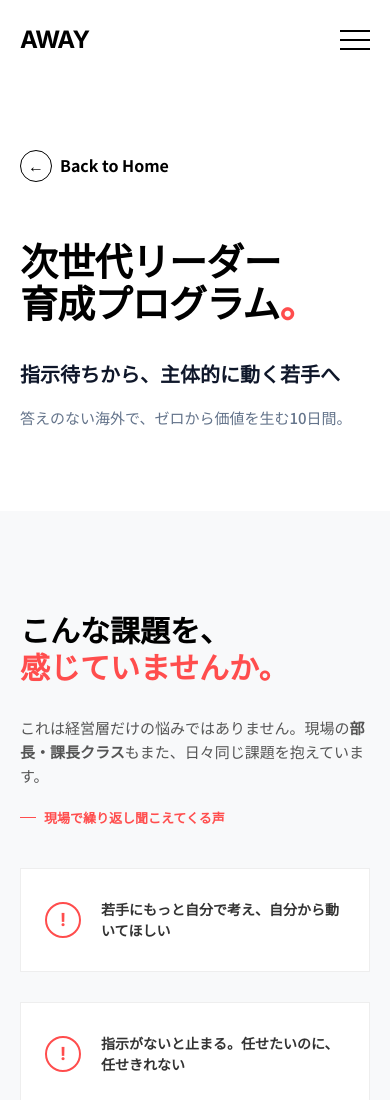
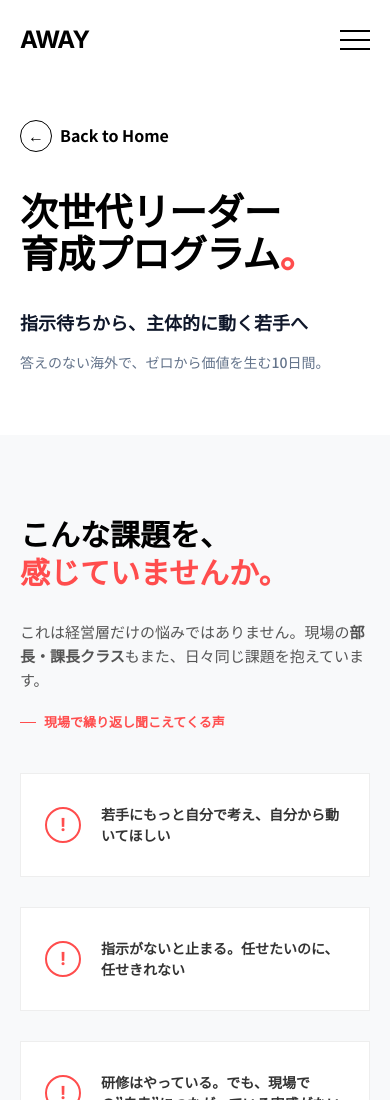
Before and after one commit to hiroyoshi1192/away, a plain HTML site: page student-program.html in a window 390 px wide. Shown: the top 1100 px of the page. Drawn offline with Linux system fonts and the light colour scheme.

Commit message:
feat: ヒーローエリアとミッションセクションの表示調整、およびタイトルの微調整

```diff
--- a/student-program.html
+++ b/student-program.html
@@ -131,6 +131,89 @@
             color: #ccc;
         }
 
+        /* Student Hero Section Styling */
+        .student-hero {
+            min-height: 100vh;
+            display: flex;
+            align-items: center;
+            padding: 80px 0 60px;
+            box-sizing: border-box;
+            background-color: #fff;
+        }
+
+        .student-hero-container {
+            display: flex;
+            flex-direction: column;
+            justify-content: flex-start;
+            min-height: calc(100vh - 140px);
+            width: 100%;
+        }
+
+        .student-hero-back {
+            display: inline-flex;
+            align-items: center;
+            gap: 8px;
+            font-weight: 600;
+            margin-bottom: 40px;
+            margin-top: 20px;
+        }
+
+        .student-hero-back span {
+            display: inline-flex;
+            align-items: center;
+            justify-content: center;
+            width: 32px;
+            height: 32px;
+            border: 1px solid #000;
+            border-radius: 50%;
+        }
+
+        .student-hero-content {
+            margin-top: auto;
+            margin-bottom: auto;
+        }
+
+        .student-hero-title {
+            font-size: 80px;
+            font-weight: 900;
+            line-height: 1.1;
+            letter-spacing: -0.02em;
+            color: #000;
+            margin-bottom: 50px;
+        }
+
+        .student-hero-text {
+            max-width: 800px;
+            line-height: 1.8;
+            font-size: 16px;
+            color: #333;
+        }
+
+        .student-hero-lead {
+            margin-bottom: 12px;
+            font-size: 24px;
+            font-weight: 800;
+            color: #0f172a;
+            font-family: 'Noto Sans JP', sans-serif;
+        }
+
+        .student-hero-sublead {
+            font-size: 18px;
+            color: #64748b;
+            font-weight: 500;
+        }
+
+        .student-mission {
+            min-height: 100vh;
+            display: flex;
+            align-items: center;
+            box-sizing: border-box;
+        }
+
+        .student-mission .container {
+            width: 100%;
+        }
+
         /* Responsive Styles */
         @media (max-width: 991px) {
             .sp-grid-3, .sp-grid-2 {
@@ -138,6 +221,27 @@
             }
         }
         @media (max-width: 768px) {
+            .student-hero {
+                min-height: auto;
+                padding: 100px 0 60px;
+            }
+            .student-hero-container {
+                min-height: auto;
+            }
+            .student-hero-title {
+                font-size: 38px !important;
+                margin-bottom: 30px !important;
+            }
+            .student-hero-lead {
+                font-size: 18px !important;
+            }
+            .student-hero-sublead {
+                font-size: 14px !important;
+            }
+            .student-mission {
+                min-height: auto;
+                padding: 80px 0;
+            }
             h1 {
                 font-size: 38px !important;
                 margin-bottom: 30px !important;
@@ -194,31 +298,34 @@
         </div>
     </header>
 
-    <main style="padding-top: 150px; padding-bottom: 100px;">
-        <div class="container">
-            <a href="index.html"
-                style="display: inline-flex; align-items: center; gap: 8px; font-weight: 600; margin-bottom: 40px;">
-                <span
-                    style="display: inline-flex; align-items: center; justify-content: center; width: 32px; height: 32px; border: 1px solid #000; border-radius: 50%;">←</span>
+    <main>
+        <!-- Hero Section -->
+        <section class="student-hero">
+            <div class="container student-hero-container">
+                <a href="index.html" class="student-hero-back">
+                    <span>←</span>
                     Back to Home
                 </a>
 
-            <h1 style="font-size: 80px; font-weight: 900; line-height: 1.1; letter-spacing: -0.02em; color: #000; margin-bottom: 50px; margin-top: 20px;">
+                <div class="student-hero-content">
+                    <h1 class="student-hero-title">
                         次世代リーダー<br>育成プログラム<span style="color: #ff4d4d;">。</span>
                     </h1>
 
-            <div style="max-width: 800px; line-height: 1.8; font-size: 16px; color: #333; margin-bottom: 80px;">
-                <p style="margin-bottom: 12px; font-size: 20px; font-weight: 800; color: #0f172a; font-family: 'Noto Sans JP', sans-serif;">
+                    <div class="student-hero-text">
+                        <p class="student-hero-lead">
                             指示待ちから、主体的に動く若手へ
                         </p>
-                <p style="font-size: 15px; color: #64748b; font-weight: 500;">
+                        <p class="student-hero-sublead">
                             答えのない海外で、ゼロから価値を生む10日間。
                         </p>
                     </div>
                 </div>
+            </div>
+        </section>
 
         <!-- Mission Section -->
-        <section class="sp-section bg-light">
+        <section class="sp-section bg-light student-mission">
             <div class="container">
                 <h2 class="sp-section-title" style="margin-bottom: 24px;">こんな課題を、<br><span>感じていませんか。</span></h2>
                 <p class="section-desc" style="max-width: 100%; font-size: 15px; margin-bottom: 20px; color: #555;">
--- a/styles.css
+++ b/styles.css
@@ -123,8 +123,19 @@ h4 {
 
 /* Hero Section */
 .hero {
-    padding-top: calc(var(--header-height) + 60px);
-    padding-bottom: 100px;
+    height: 100vh;
+    height: 100dvh;
+    box-sizing: border-box;
+    background-color: var(--bg-color);
+}
+
+.hero .container {
+    height: 100%;
+    display: flex;
+    flex-direction: column;
+    justify-content: center;
+    padding-top: var(--header-height);
+    box-sizing: border-box;
 }
 
 .hero-title {
@@ -846,6 +857,12 @@ footer.theme-dark {
         text-align: center;
     }
 
+    .hero {
+        min-height: auto;
+        padding-top: calc(var(--header-height) + 40px);
+        padding-bottom: 60px;
+    }
+
     .hero-title {
         font-size: 38px;
     }
```
Also changed, not shown: index.html (+18 -3 lines). Lines whose indentation alone changed are shown as unchanged.
